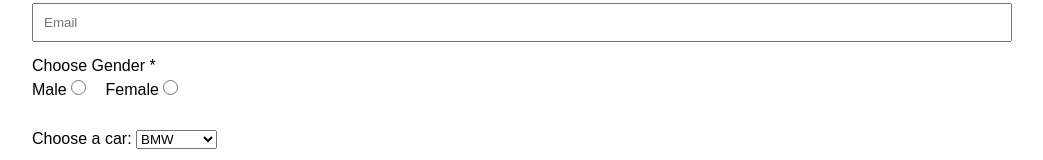
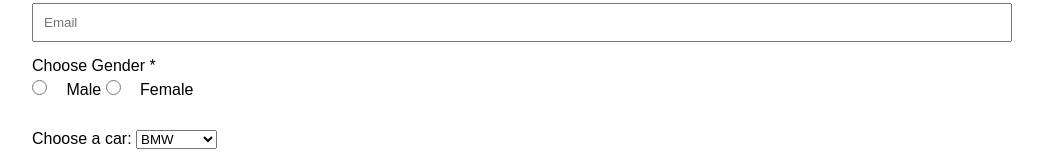
Before and after one commit to acciojob/car-insurance-form-Bhuminandan, a website: page main.html in a window 1280 px wide. Shown: the part 334-494 px from the top of the page, without its empty margins (118-1161 px from the left). Drawn offline with Linux system fonts and the light colour scheme.

Commit message:
created a submission

```diff
--- a/main.html
+++ b/main.html
@@ -26,10 +26,10 @@
             <div id="gen">
                 <label for="gender">Choose Gender *</label>
                 <br>
-                <label for="name">Male</label>
-                <input type="radio" name="gender" id="name" value="male">
-                <label for="gender_f">Female</label>
-                <input type="radio" name="gender" id="name" value="female">
+                <!-- <label for="name">Male</label> -->
+                <input type="radio" name="gender" id="name" value="male"> Male
+                <!-- <label for="gender_f">Female</label>                 -->
+                <input type="radio" name="gender" id="name" value="female"> Female
                 <br>
             </div>
             <div id="carsDiv">
```
